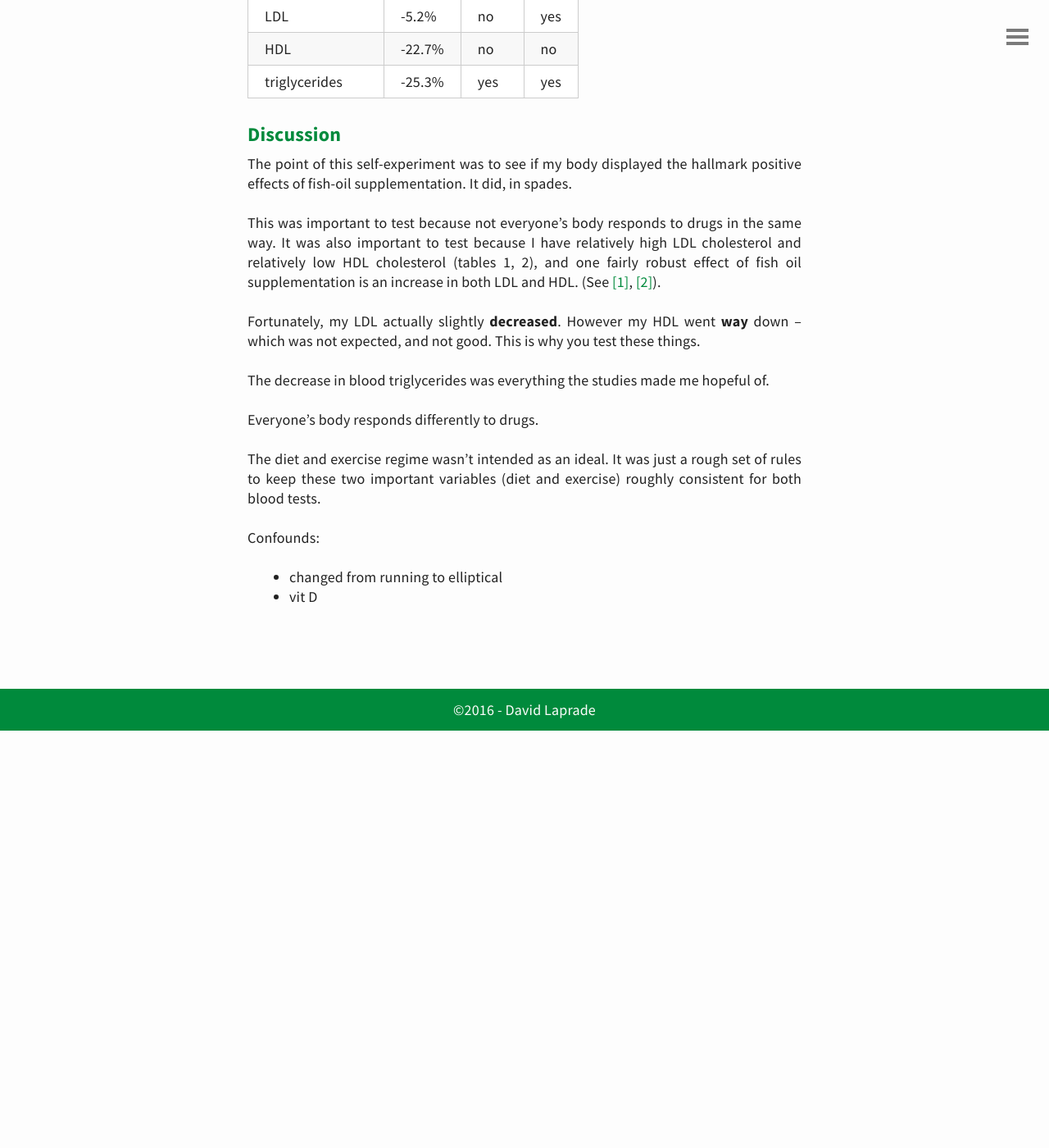
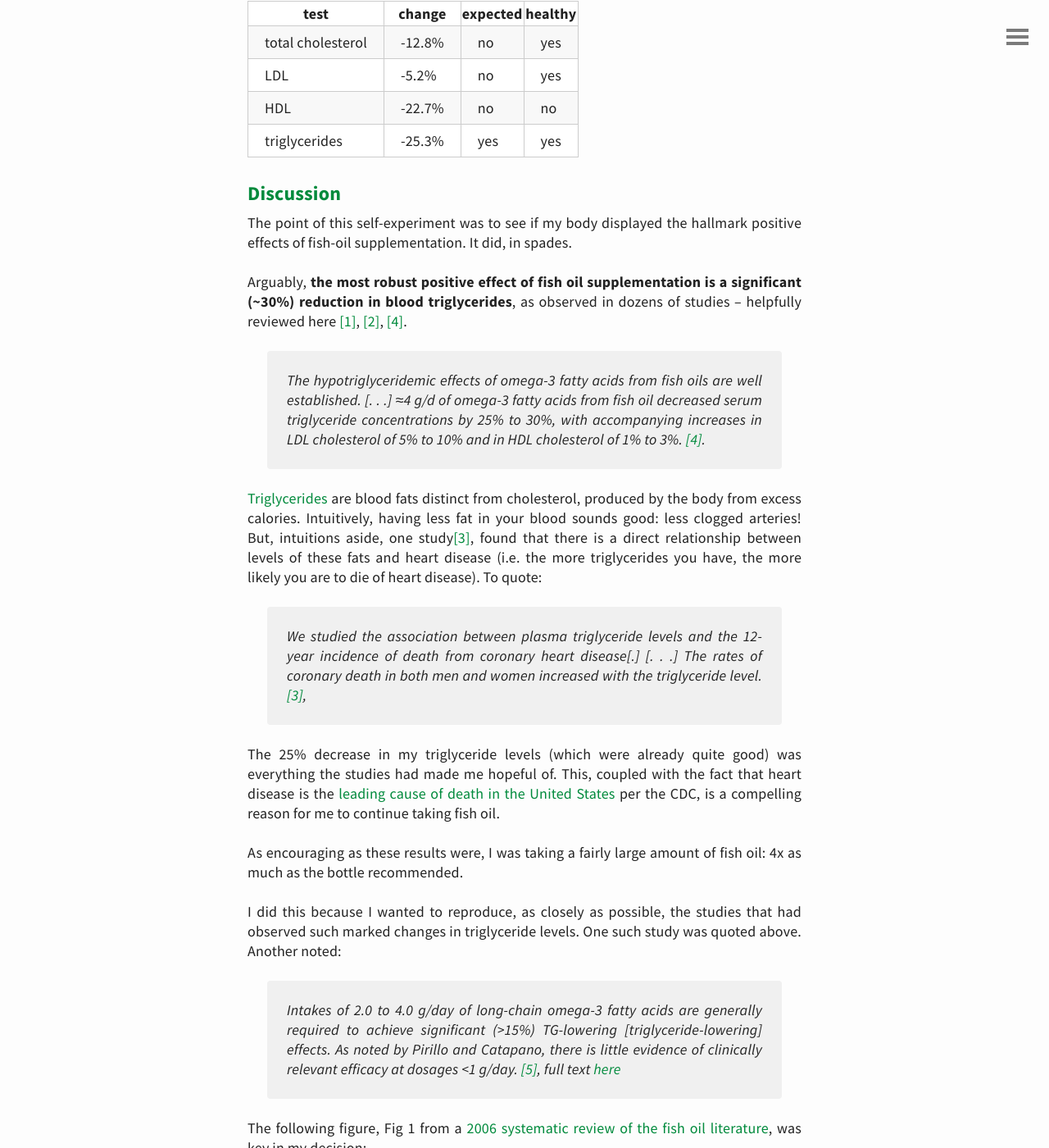
Before and after one commit to davidlaprade/davidlaprade.github.io, a Jekyll site: the page built from _posts/2017-1-20-my-fish-oil-experiment.md, in a window 1280 px wide and 1400 px high, scrolled down 3818 px. Shown: the whole window at 82% size. Built offline with Jekyll 4.4.1, drawn with Linux system fonts in a browser that asks for light colours; comment, search, counter and statistics services are not loaded; before the commit the page ends 4709 px from its top, so only the background shows below that; some of the changed text lies outside the part shown.

Commit message:
Expand fish oil discussion section with research quotes

```diff
--- a/_posts/2017-1-20-my-fish-oil-experiment.md
+++ b/_posts/2017-1-20-my-fish-oil-experiment.md
@@ -23,8 +23,8 @@ just how willing people are to sing its praises:
 > (particularly for conditions such as psoriasis and acne).
 > [Source](https://www.organicfacts.net/health-benefits/oils/health-benefits-of-fish-oil.html)
 
-Indeed, there is just about no limit to the miraculous effects that fish oil
-is purported to enjoy.
+Fish oil, in other words, is the __God supplement__: there is no
+limit to the miraculous effects it's purported to enjoy.
 
 Excited by the potential gains this supplement could bring, but wary of
 exaggeration/fad, I dug in and tried to take a hard look at the
@@ -33,8 +33,8 @@ studies on fish oil supplementation.
 
 I then used aggregate data from over 10,000
 subjects across 20+ studies to design a fish oil supplementation program for
-myself (under my doctor's supervision). I wanted to know how my body would respond.
-Would it be similar to the average person in the study? Would I exhibit the
+myself (under my doctor's supervision). I wanted to know whether my body would
+respond like the average person in the study. Would I exhibit the
 hallmark benefits?
 
 To help answer these questions, I took four 1200mg [Trader
@@ -72,31 +70,38 @@ testing organization](https://labdoor.com/review/trader-joes-omega-3):
 | EPA               | 520 mg | 400 mg |
 | DHA               | 230 mg | 200 mg |
 | Mercury           | 1 ppb  |   --  |
-| PCB               | 0.02 ppm | --  |
+| PCB               | 20 ppb | --  |
 
-(ppb = part per billion, ppm = part per million)
+(ppb = part per billion)
 
 Note that the pill content did differ significantly from what was on the label.
 
 ##### Methods
 
-For 4 months, I adhered to the following exercise and diet regime:
+My experiment began before I started taking the pills.
+For 4 months, I ate a standardized diet and followed a specific
+exercise routine without taking any supplements.
 
-* Exercise 2x per week, each time doing:
-  * 15 min of vigorous cardio exercise (heart rate >= 170 BPM) via running, bike, or elliptical
-  * 3 weight training exercises, 3 sets each of 10 reps at roughly 80% of my
+For exercise, my routine was:
+
+  * At least 2 workouts per week, not more than 3
+  * 15 min of vigorous cardio exercise per workout (heart rate >= 170 BPM) via running,
+    bike, or elliptical
+  * 3 weight training exercises per workout, 3 sets each of 10 reps at roughly 80% of my
     personal max
-* Low Carb Diet
-  * low [net-carb](http://healthyeating.sfgate.com/difference-between-grams-carbohydrates-net-carbohydrates-2378.html) meals whenever possible
+
+My diet was essentially a low carb diet (as low as I could stand):
+
+  * low [net-carb](http://healthyeating.sfgate.com/difference-between-grams-carbohydrates-net-carbohydrates-2378.html) meals whenever possible, but not always
   * no food between meals unless it was very low net-carb
   * no dessert 4 days per week, where "dessert" was roughly defined as any
     sweet (i.e. non-savory) food with added sugar that was not part of a meal
-  * stevia is okay
+  * stevia is okay as a sugar substitute between meals
   * little to no milk products: milk, butter, yogurt, cream; dairy was
     substituted with low-cholesterol products like coconut oil/milk/cream
     whenever possible
   * protein was largely from chicken and turkey, little red meat, no fish
-  * cooking oil was olive oil or coconut oil
+  * cooking oil was usually olive oil, but sometimes coconut oil
 
 After 4 months, I asked my doctor for a prescription to get my lipid profile
 taken. Prior to getting my blood drawn, I
@@ -157,11 +162,89 @@ Change, t=0 to t=1 (Table 3):
 The point of this self-experiment was to see if my body displayed the hallmark
 positive effects of fish-oil supplementation. It did, in spades.
 
+Arguably, __the most robust positive effect of fish oil supplementation is a
+significant (~30%) reduction in blood triglycerides__, as observed in dozens of
+studies -- helpfully reviewed here
+[[1]](https://www.ncbi.nlm.nih.gov/pubmed/9129504/),
+[[2]](https://www.ncbi.nlm.nih.gov/pubmed/16530201/),
+[[4]](https://www.ncbi.nlm.nih.gov/pubmed/12438303/).
+
+> The hypotriglyceridemic effects of omega-3 fatty acids from fish oils are well
+> established. [. . .] ≈4 g/d of omega-3 fatty acids from fish oil decreased
+> serum triglyceride
+> concentrations by 25% to 30%, with accompanying increases in LDL cholesterol
+> of 5% to 10% and in HDL cholesterol of 1% to 3%.
+> [[4]](https://www.ncbi.nlm.nih.gov/pubmed/16530201/).
+
+[Triglycerides](http://www.mayoclinic.org/diseases-conditions/high-blood-cholesterol/in-depth/triglycerides/art-20048186) are blood fats distinct from cholesterol, produced by the
+body from excess calories.
+Intuitively, having less fat in your blood sounds good: less clogged arteries!
+But, intuitions aside, one study[[3]](http://www.nejm.org/doi/full/10.1056/NEJM199304293281702),
+found that there is a direct relationship
+between levels of these fats and heart disease (i.e. the
+more triglycerides you have, the more likely you are to die of heart disease).
+To quote:
+
+> We studied the association between plasma triglyceride levels and the 12-year
+> incidence of death from coronary heart disease[.] [. . .] The rates of
+> coronary death in both men and women increased with the triglyceride level.
+> [[3]](http://www.nejm.org/doi/full/10.1056/NEJM199304293281702),
+
+The 25% decrease in my triglyceride levels (which were already quite good) was
+everything the studies had made me hopeful of. This, coupled with the fact that
+heart disease is the [leading cause of death in the United
+States](https://www.cdc.gov/nchs/fastats/leading-causes-of-death.htm) per the
+CDC, is a compelling reason for me to continue taking fish oil.
+
+As encouraging as these results were, I was taking a fairly large amount of fish
+oil: 4x as much as the bottle recommended.
+
+I did this because I wanted to reproduce, as closely as possible, the studies
+that had observed such marked changes in triglyceride levels. One such study was
+quoted above. Another noted:
+
+> Intakes of 2.0 to 4.0 g/day of long-chain omega-3 fatty acids are generally
+> required to achieve significant (>15%) TG-lowering [triglyceride-lowering]
+> effects. As noted by Pirillo and Catapano, there is little evidence of
+> clinically relevant
+> efficacy at dosages <1 g/day.
+> [[5]](https://www.ncbi.nlm.nih.gov/pubmed/26699442), full text
+> [here]( http://dx.doi.org/10.1016/j.jacl.2015.09.002)
+
+The following figure, Fig 1
+from a [2006 systematic review of the fish oil
+literature](https://www.ncbi.nlm.nih.gov/pubmed/16530201/), was key in my
+decision:
+
+![Balk 2006 Fig 1]({{ site.baseurl }}/jekyll_img/BALK-2006-effects-of-omega-3-fatty-acids-on-serum-markers-fig-1.png)
+
+From figure 1, "Net Change", you can see the actual dosages of fish oil per
+study reviewed. The average dosage (excluding studies that monitored dietary fish
+consumption), was 3.06g of EPA+DHA per day.
+
+EPA and DHA are two kinds of omega-3 fatty acids, and the primary constituents
+of omega-3 found in fish-oil.
+[EPA](https://en.wikipedia.org/wiki/Eicosapentaenoic_acid) is short for
+eicosapentaenoic acid, and
+[DHA](https://en.wikipedia.org/wiki/Docosahexaenoic_acid) docosahexaenoic acid.
+They seem to be universally assumed the important part of fish oil, though I
+have been unable to find a study which explains why.
+
+Why 2:1 EPA:DHA????
+
+It's also
+worth noting that the studies which found the biggest reduction in blood
+triglycerides were done at or above 3g/day. Also, many of the studies were
+fairly long-term, i.e. they had people taking fish oil supplements for two full
+years (104 weeks). The average duration of supplementation was 33 weeks.
+
+My goal, then, was to get roughly 3g of EPA+DHA
+
 This was
 important to test because not everyone's body responds to drugs in the same way.
 It was also important to test because I have relatively high LDL cholesterol and
 relatively low HDL cholesterol (tables 1, 2), and one fairly robust effect of
-fish oil supplementation is an increase in both LDL and HDL. (See
+fish oil supplementation is an increase in both. (See
 [[1]](https://www.ncbi.nlm.nih.gov/pubmed/9129504/),
 [[2]](https://www.ncbi.nlm.nih.gov/pubmed/16530201/)).
 
@@ -169,15 +252,24 @@ Fortunately, my LDL actually slightly __decreased__.
 However my HDL went __way__ down -- which was not expected, and
 not good. This is why you test these things.
 
-The decrease in blood triglycerides was everything the studies made me hopeful of.
-
-Everyone's body responds
-differently to drugs.
 
 The diet and exercise regime wasn't intended as an ideal. It was just a rough
 set of rules to keep these two important variables (diet and exercise) roughly
 consistent for both blood tests.
 
+Why 4 pills?
+
+Why with (high fat) food?
+
+> EPA and DHA ethyl esters may not be absorbed well on an empty stomach or when
+> consumed with a low-fat meal.
+https://www.ncbi.nlm.nih.gov/pubmed/26699442, full text:
+http://dx.doi.org/10.1016/j.jacl.2015.09.002
+
+^^ that cites https://www.ncbi.nlm.nih.gov/pubmed/21986642 as evidence
+
+
+
 Confounds:
-* changed from running to elliptical
+* changed from running to elliptical, reduced time
 * vit D
```
Also changed, not shown: other parts of _posts/2017-1-20-my-fish-oil-experiment.md (+3 -5 lines), jekyll_img/BALK-2006-effects-of-omega-3-fatty-acids-on-serum-markers-fig-1.png (added).
